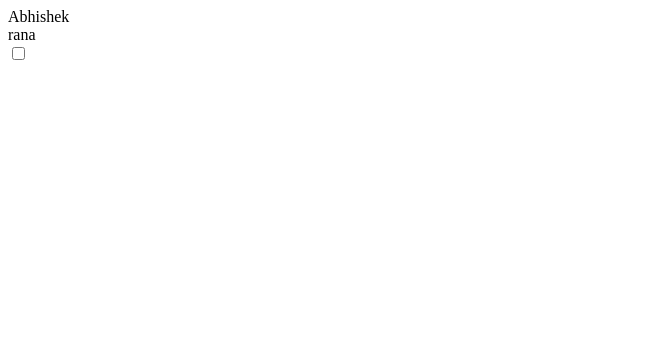
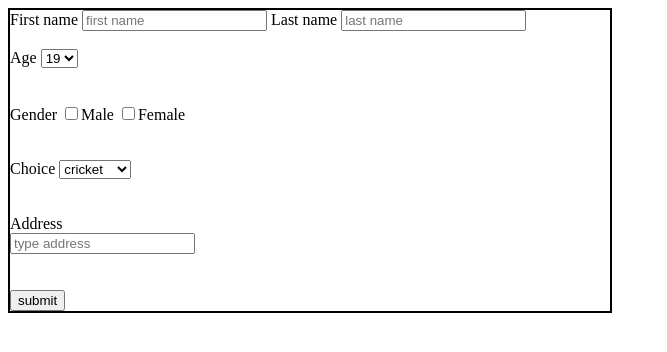
Before and after one commit to abhirana6395/Test-form, a plain HTML site: page index.html in a window 1280 px wide. Shown: the whole page, without its empty margins (0-667 px from the left). Drawn offline with Linux system fonts and the light colour scheme.

Commit message:
change code

```diff
--- a/index.html
+++ b/index.html
@@ -2,12 +2,45 @@
 <html lang="en">
 <head>
     <meta charset="UTF-8">
-    <meta name="viewport" content="width=device-width, initial-scale=1.0">
+    <meta name="viewport" content="width=<device-width>, initial-scale=1.0">
     <title>Document</title>
+    <link rel="stylesheet" href="style.css">
 </head>
 <body>
-    <div>Abhishek</div>
-    <div>rana</div>
-    <input type="checkbox"
+</Div>First name <input type="name" placeholder="first name"></Div>
+    </Div>Last name <input type="name" placeholder="last name"> </Div>
+    <br>
+    <br>
+    <Div>Age
+        <select>
+            <option value="19">19</option>
+            <option value="20">20</option>
+            <option value="21">21</option>
+            <option value="22">22</option>
+            <option value="23">23</option>
+            <option value="24">24</option>
+        </select>
+    </Div>
+    <br>
+    <br>
+    <Div>Gender
+    <input type="checkbox" value="Gender" name="Male" id="101">Male
+    <input type="checkbox" value="Gender" name="Female" id="102">Female</Div>
+    <br>
+    <br>
+    <div>Choice
+    <select name="Hobby">
+        <option value="Cricket">cricket</option>
+        <option value="Football">Football</option>
+        <option value="Running">Running</option>
+        <option value="Coding">Coding</option></select></div>
+        <br>
+        <br>
+        <Div>Address</Div>
+        <input type="text" placeholder="type address">
+        <br>
+        <br>
+        <br>
+        <input id="301" type="submit" value="submit">
 </body>
 </html>
--- a/style.css
+++ b/style.css
@@ -0,0 +1,4 @@
+body {
+    border: 2px solid black;
+    width: 600px;
+}
```
